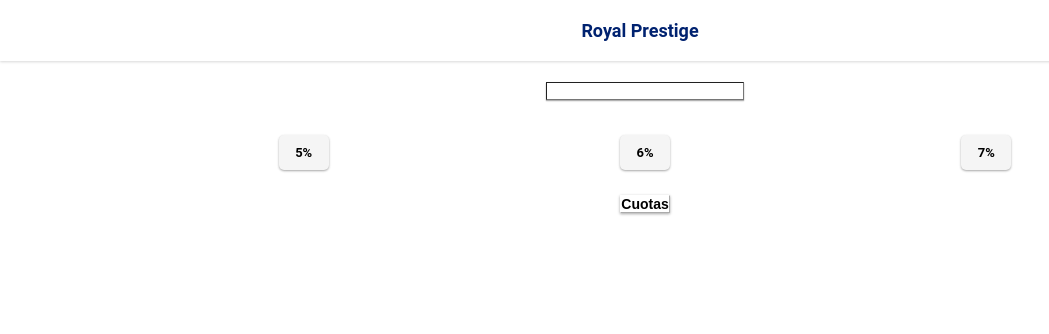
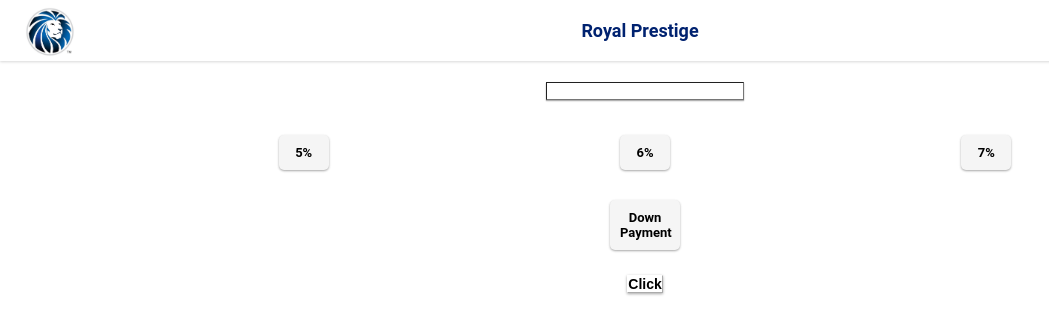
Before and after one commit to CarlosHm17/repRoyalCuotas, a plain HTML site: page index.html in a window 1280 px wide. Shown: the top 334 px of the page, without its empty margins (0-1049 px from the left). Drawn offline with Linux system fonts and the light colour scheme.

Commit message:
logo y Down Payment

```diff
--- a/formula.js
+++ b/formula.js
@@ -1,6 +1,7 @@
 var uno = document.getElementById("resultadoUno");
 var dos = document.getElementById("resultadoDos");
 var tres = document.getElementById("resultadoTres");
+var down = document.getElementById("downPayment");
 var usuario = document.getElementById("precio");
 boton_Max.addEventListener("click", resultadoMax);
 
@@ -16,4 +17,7 @@ function resultadoMax() {
     var tresR = usuario.value * 0.07;
     tresR = Math.ceil(tresR);
     resultadoTres.innerHTML = tresR;
+    var cuotaI = usuario.value * 0.10;
+    cuotaI = Math.ceil(cuotaI);
+    downPayment.innerHTML = cuotaI;
 }
--- a/index.html
+++ b/index.html
@@ -10,6 +10,9 @@
 <body>
     <header>
         <div class="container_Header">
+            <div class="containerLogo">
+                <img class="logo" src="./img/logoRoyal.png" alt="">
+            </div>
             <h1>Royal Prestige</h1>
         </div>
     </header>
@@ -23,8 +26,11 @@
                 <p id="resultadoDos" class="c">6%</p>
                 <p id="resultadoTres" class="c">7%</p>
             </div>
+            <div class="container_DownPayment">
+                <p id="downPayment" class="downPayment">Down Payment</p>
+            </div>
             <div class="container_Boton">
-                <input class="boton" type="button" value="Cuotas" id="boton_Max">
+                <input class="boton" type="button" value="Click" id="boton_Max">
             </div>
         </div>
         <script src="./formula.js"></script>
--- a/style.css
+++ b/style.css
@@ -18,11 +18,19 @@ header {
     display: flex;
     justify-content: center;
 }
+
+.logo {
+    width: 50px;
+    position: absolute;
+    left: 25px;
+    top: 7px;
+}
 header h1 {
     color: #002270;
     font-size: 1.8em;
     font-weight: bold;
 }
+
 
 .Container {
     width: 80%;
@@ -66,6 +74,20 @@ input {
     box-shadow: rgba(0, 0, 0, 0.12) 0px 1px 3px, rgba(0, 0, 0, 0.24) 0px 1px 2px;
 }
 
+.container_DownPayment {
+    margin: 0 auto;
+}
+.downPayment {
+    background-color: rgb(245,245,245);
+    border-radius: 5px;
+    width: 70px;
+    padding: 10px 10px;
+    margin: 15px 0px 15px 10px;
+    text-align: center;
+    font-size: 1.3em;
+    font-weight: bold;
+    box-shadow: rgba(0, 0, 0, 0.12) 0px 1px 3px, rgba(0, 0, 0, 0.24) 0px 1px 2px;
+}
 .container_Boton {
     margin: 0 auto;
 }
```
Also changed, not shown: img/logoRoyal.png (added), 1 other file.
